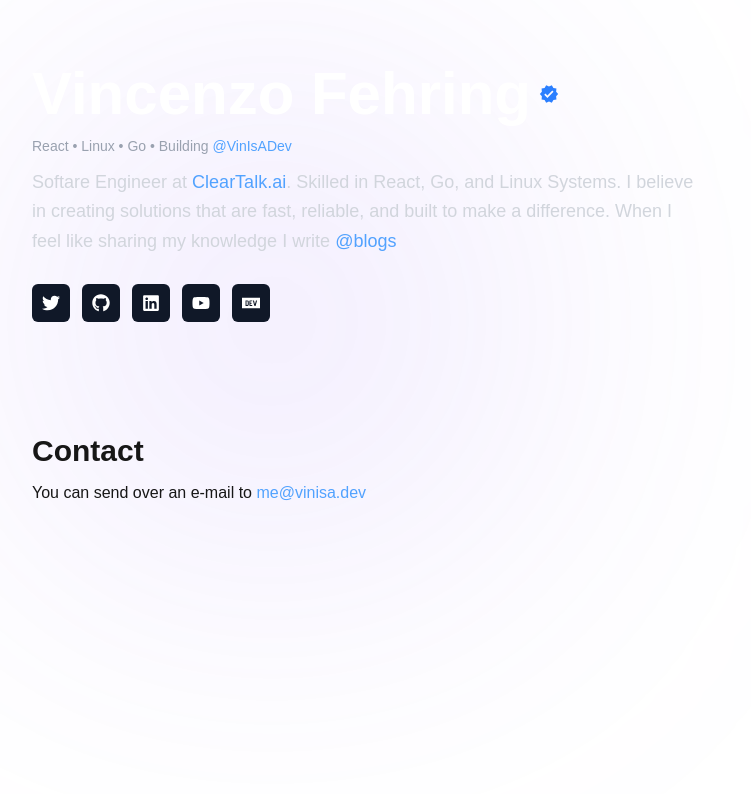
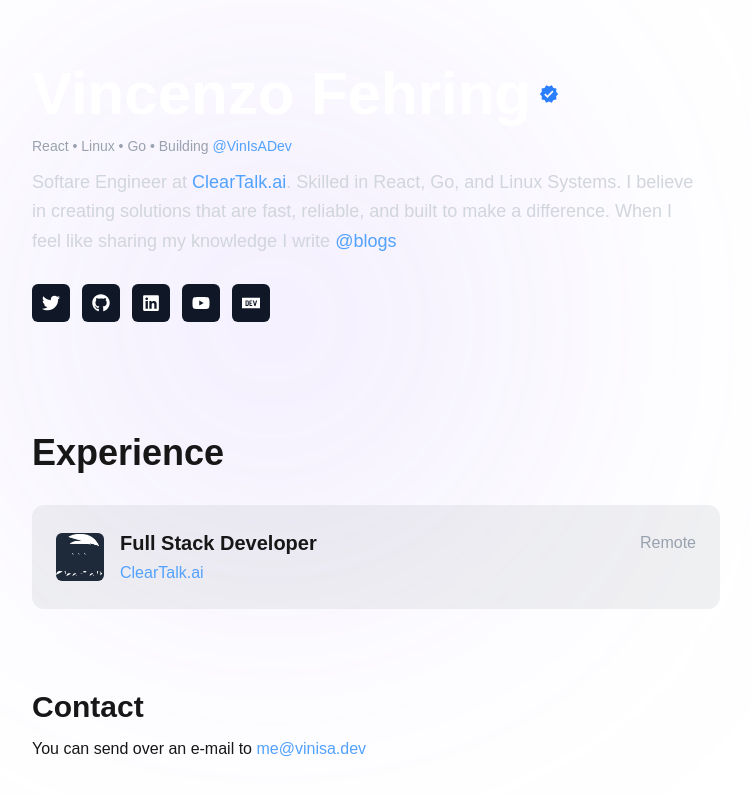
Before and after one commit to vinisadev/vinisadev, a Next.js app: page / in a window 1280 px wide. Shown: the top 794 px of the page, without its empty margins (264-1015 px from the left). Built offline with nearby package versions, Linux system fonts and the light colour scheme.

Commit message:
Added experience section to homepage

```diff
--- /dev/null
+++ b/app/components/experience.tsx
@@ -0,0 +1,129 @@
+"use client";
+import React from "react";
+import Image from "next/image";
+import { motion } from "framer-motion";
+
+export default function Experience() {
+  // Animation variants for container
+  const containerVariants = {
+    hidden: { opacity: 0 },
+    visible: {
+      opacity: 1,
+      transition: {
+        staggerChildren: 0.2,
+      },
+    },
+  };
+
+  // Animation variants fro each experience card
+  const cardVariants = {
+    hidden: { opacity: 0, y: 50 },
+    visible: {
+      opacity: 1,
+      y: 0,
+      transition: {
+        type: "spring" as const,
+        stiffness: 100,
+        damping: 12,
+      },
+    },
+    hover: {
+      scale: 1.03,
+      boxShadow: "0 10px 30px rgba(0, 0, 0, 0.15)",
+      transition: { type: "spring" as const, stiffness: 400, damping: 10 },
+    },
+  };
+
+  // Animation variants for the logo
+  const logoVariants = {
+    hidden: { scale: 0.8, opacity: 0 },
+    visible: {
+      scale: 1,
+      opacity: 1,
+      transition: { type: "spring" as const, stiffness: 300, delay: 0.1 },
+    },
+    hover: {
+      rotate: [0, 10, -10, 0],
+      transition: { duration: 0.5, ease: "easeInOut" as const },
+    },
+  };
+
+  // Text reveal animation
+  const textVariants = {
+    hidden: { opacity: 0, x: -20 },
+    visible: {
+      opacity: 1,
+      x: 0,
+      transition: { duration: 0.5 },
+    },
+  };
+
+  return (
+    <section className="my-20">
+      <motion.h2
+        className="text-4xl font-bold mb-8"
+        initial={{ opacity: 0, y: -20 }}
+        animate={{ opacity: 1, y: 0 }}
+        transition={{ duration: 0.7 }}
+      >
+        Experience
+      </motion.h2>
+
+      <motion.div
+        className="space-y-6"
+        variants={containerVariants}
+        initial="hidden"
+        animate="visible"
+      >
+        {/* ClearTalk Experience */}
+        <motion.div
+          className="bg-gray-500/10 bg-opacity-40 rounded-xl p-6 relative overflow-hidden"
+          variants={cardVariants}
+          whileHover="hover"
+        >
+          <motion.div
+            className="absolute inset-0 bg-gradient-to-r from-purple-500/10 to-pink-500/10 opacity-0"
+            initial={{ opacity: 0 }}
+            whileHover={{ opacity: 1 }}
+            transition={{ duration: 0.3 }}
+          />
+
+          <div className="flex items-center gap-4 relative z-10">
+            <motion.div
+              className="flex-shrink-0 w-12 h-12 rounded-md overflow-hidden bg-gray-800 flex items-center justify-center"
+              variants={logoVariants}
+              whileHover="hover"
+            >
+              <Image
+                src="/images/cleartalk.gif"
+                alt="ClearTalk Logo"
+                width={48}
+                height={48}
+                className="object-contain"
+              />
+            </motion.div>
+            <div className="flex-grow">
+              <div className="flex flex-col md:flex-row md:justify-between md:items-center">
+                <motion.h3
+                  className="text-xl font-semibold"
+                  variants={textVariants}
+                >
+                  Full Stack Developer
+                </motion.h3>
+                <motion.span
+                  className="text-gray-400 text-sm md:text-base"
+                  variants={textVariants}
+                >
+                  Remote
+                </motion.span>
+              </div>
+              <motion.h4 className="text-blue-400 mt-1" variants={textVariants}>
+                ClearTalk.ai
+              </motion.h4>
+            </div>
+          </div>
+        </motion.div>
+      </motion.div>
+    </section>
+  )
+}
--- a/app/page.tsx
+++ b/app/page.tsx
@@ -1,11 +1,13 @@
 import About from "./components/about";
 import Contact from "./components/contact";
+import Experience from "./components/experience";
 
 export default function Home() {
   return (
     <div className="max-w-3xl mx-auto p-10">
       <div className="circle-gradient mt-10" />
       <About />
+      <Experience />
       <Contact />
     </div>
   );
```
